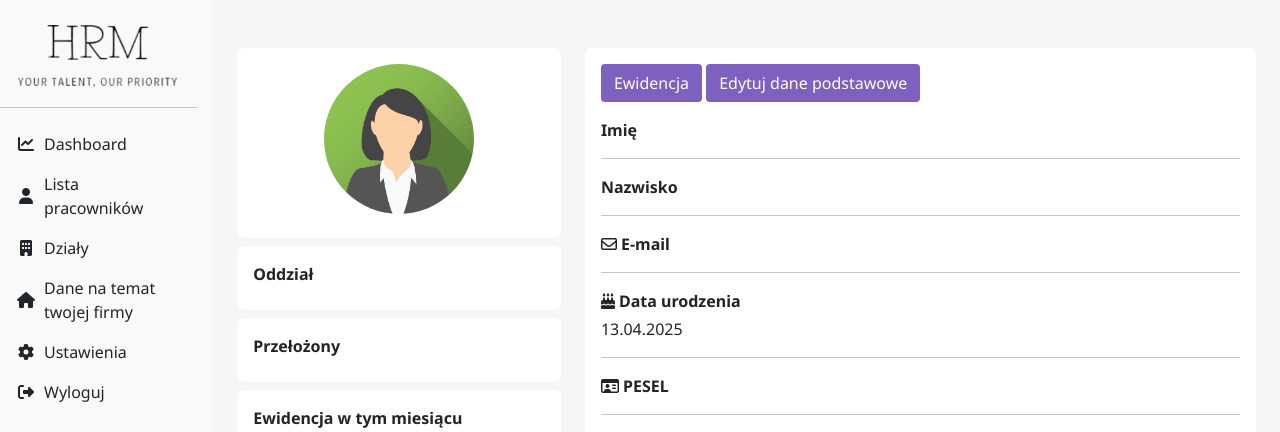
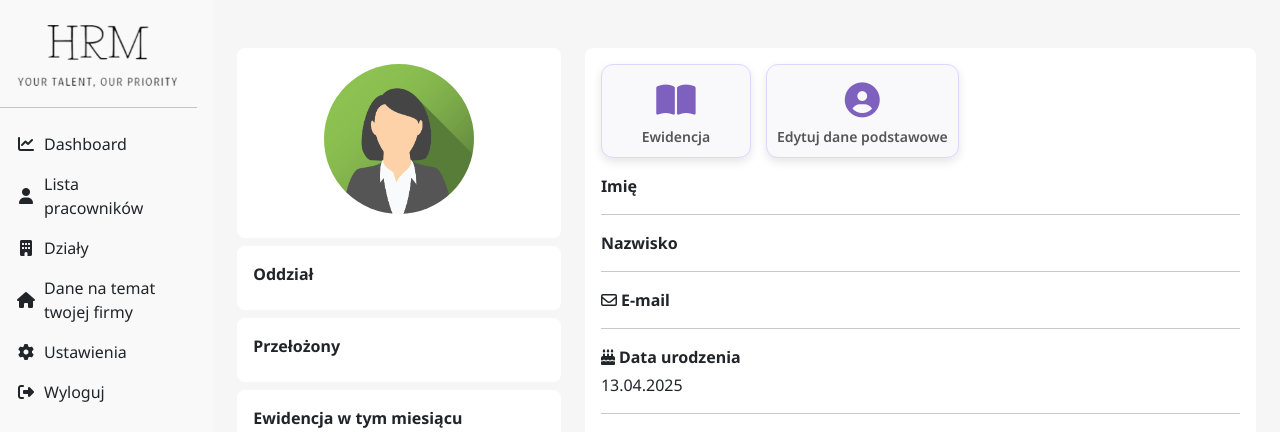
Before and after one commit to hightt/HRM, a Symfony app: template templates/employee/show.html.twig in a window 1280 px wide. Shown: the top 432 px of the page. Run offline with Twig, Linux system fonts and the light colour scheme; the template is opened without the code that fills it, so the values that code supplies are empty; some libraries are stand-ins or nearby versions.

Commit message:
minor UI/UX changes

```diff
--- a/public/css/style.css
+++ b/public/css/style.css
@@ -109,6 +109,48 @@ a
     background-color: #f5f5f5; /* Jasnoszare podświetlenie */
 }
 
+.me-auto {
+    display: flex; /* Ustawienie elementów w linii */
+    gap: 15px; /* Odstęp między elementami */
+    align-items: center; /* Wyrównanie do środka w pionie */
+}
+
+.tool {
+    border: 1px solid #E0D5FF;
+    min-width: 150px;
+    max-width: 200px;
+    font-size: 14px;
+    padding: 10px;
+    border-radius: 12px;
+    background-color: #f9f9fb;
+    box-shadow: 0px 4px 10px rgba(0, 0, 0, 0.1);
+    transition: all 0.3s ease;
+    cursor: pointer;
+}
+
+.tool:hover {
+    color: #fff;
+    box-shadow: 0px 8px 20px rgba(0, 0, 0, 0.2);
+    transform: translateY(-3px);
+}
+
+.tool > div > i {
+    font-size: 35px;
+    color: #7E60BF;
+    transition: transform 0.3s ease;
+}
+
+.tool:hover > div > i {
+    transform: scale(1.2);
+}
+
+.tool > .text-center {
+    font-weight: 600;
+    margin-top: 8px;
+    color: #555;
+}
+
+
 @keyframes fadeOut {
     0% {
         opacity: 1;
--- a/templates/employee/show.html.twig
+++ b/templates/employee/show.html.twig
@@ -60,7 +60,7 @@
 							{{workReport.getAbsentDays}}</span>
 					</div>
 					<div>
-						<a href="{{ path('app_time_sheet_employee_generate_work_time_report_for_current_month', {'id': employee.id}) }}"alt="Aktualna ewidencja godzin">
+						<a href="{{ path('app_time_sheet_employee_generate_work_time_report_for_current_month', {'id': employee.id}) }}" alt="Aktualna ewidencja godzin">
 							<i class="fa-solid fa-file-pdf me-2" style="font-size: 25px; color: #d3624f;"></i>
 							Aktualna ewidencja godzin
 						</a>
@@ -71,12 +71,24 @@
 				<div class="p-3" style="background-color: #fff; border-radius: 8px;">
 					<div class="row">
 						<div class="col-12 mb-3">
-							<a href="{{ path('app_time_sheet_index', {'id': employee.id}) }}" type="button" class="btn btn purple-strong" alt="Ewidencja pracownika">
-								Ewidencja
-							</a>
-							<a href="{{ path('app_employee_edit', {'id': employee.id}) }}" type="button" class="btn btn purple-strong" alt="Ewidencja pracownika">
-								Edytuj dane podstawowe
-							</a>
+							<div class="me-auto">
+								<a href="{{ path('app_time_sheet_index', {'id': employee.id}) }}">
+									<div class="tool">
+										<div class="text-center">
+											<i class="fa-solid fa-book-open"></i>
+										</div>
+										<div class="text-center">Ewidencja</div>
+									</div>
+								</a>
+								<a href="{{ path('app_employee_edit', {'id': employee.id}) }}">
+									<div class="tool">
+										<div class="text-center">
+											<i class="fa-solid fa-circle-user"></i>
+										</div>
+										<div class="text-center">Edytuj dane podstawowe</div>
+									</div>
+								</a>
+							</div>
 						</div>
 					</div>
 					<div>
```
Also changed, not shown: templates/department/show.html.twig (+10 -5 lines), templates/employee/edit.html.twig (+60 -17 lines).
